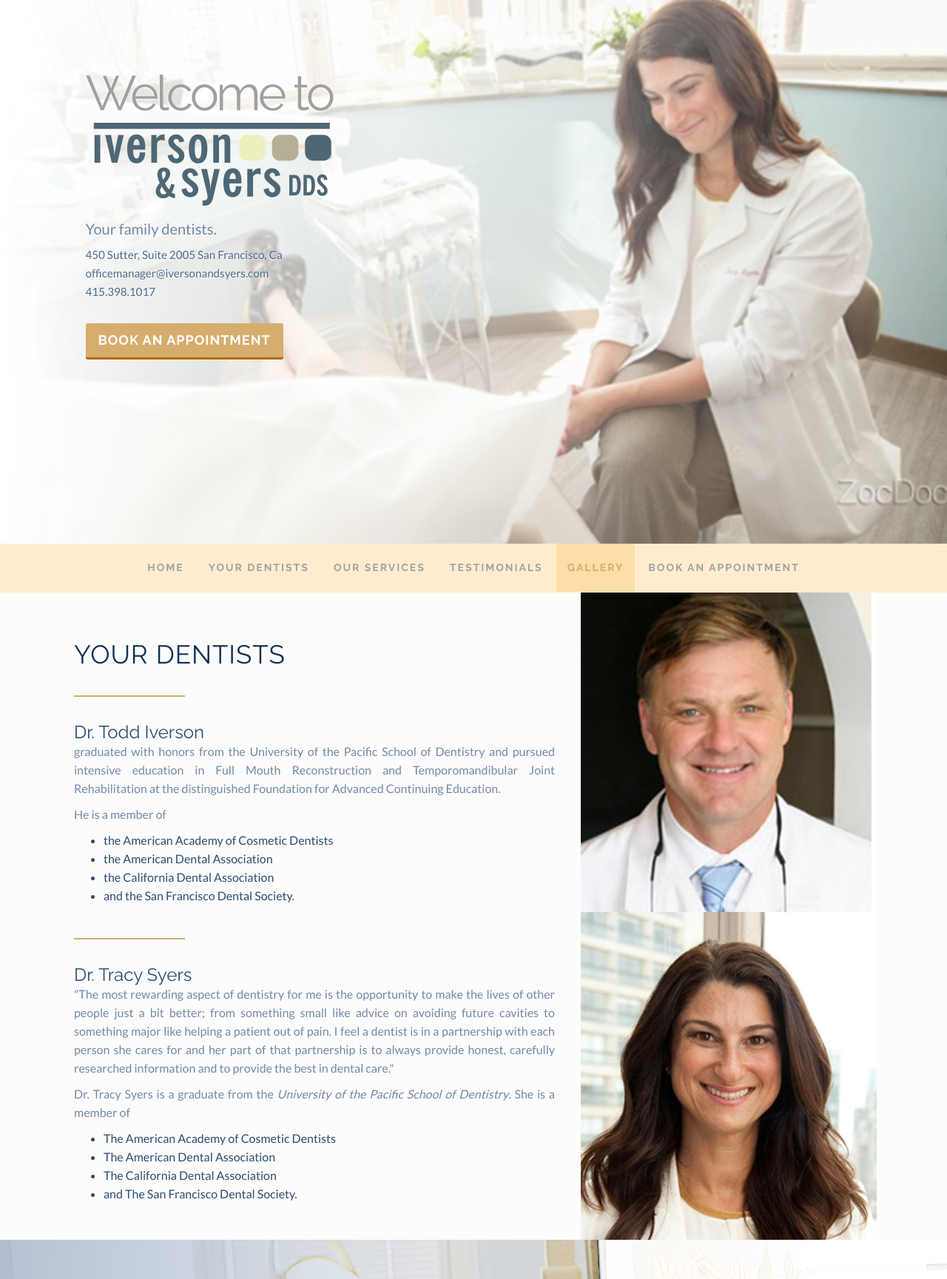
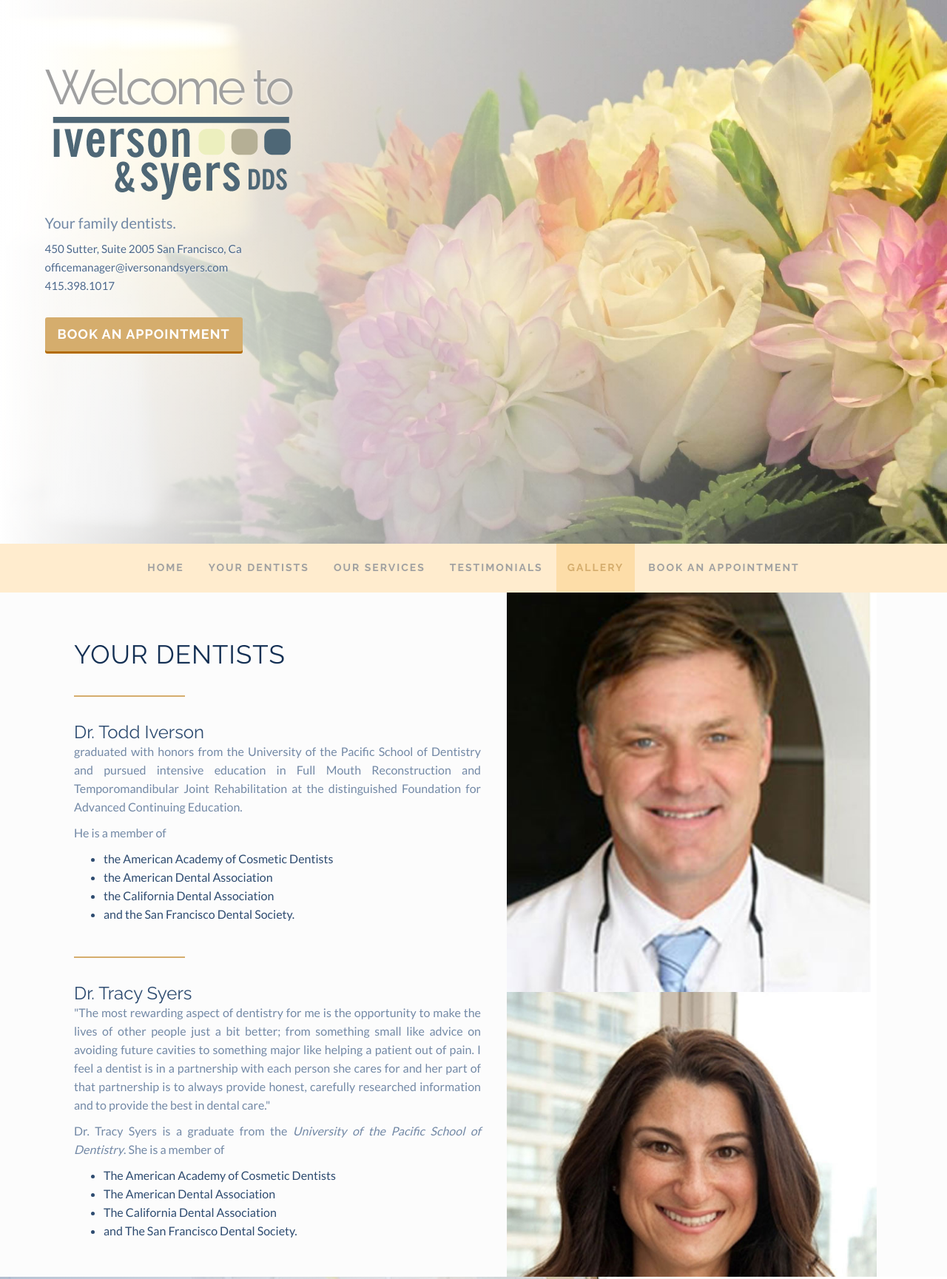
Before and after one commit to Jackrabbitrocks/i-s, a plain HTML site: page index.html in a window 1280 px wide. Shown: the top 1729 px of the page at 74% size. Drawn offline with Linux system fonts and the light colour scheme; some packages are replaced by stand-ins of ours.

Commit message:
updated hero to add slider

```diff
--- a/assets/css/main.css
+++ b/assets/css/main.css
@@ -422,13 +422,46 @@ header.hero {
   z-index: 5;
   width: 100%;
   height: 100%;
+  /*background-image: url('../images/bg-hero.jpg');
+  background-repeat: no-repeat;
+  background-position: center bottom;
+  -webkit-background-size: cover;
+  -moz-background-size: cover;
+  background-size: cover;
+  -o-background-size: cover;*/
+}
+
+.hero-slide-1{
   background-image: url('../images/bg-hero.jpg');
+}
+
+.hero-slide-2{
+  background-image: url('../images/hero/bg-hero-2.jpg');
+}
+
+.hero-slide-3{
+  background-image: url('../images/hero/bg-hero-3.jpg');
+}
+
+.hero-slide-4{
+  background-image: url('../images/hero/bg-hero-4.jpg');
+}
+
+.hero-slides .item{
   background-repeat: no-repeat;
   background-position: center bottom;
   -webkit-background-size: cover;
   -moz-background-size: cover;
   background-size: cover;
   -o-background-size: cover;
+}
+
+.flexslider.heroslider{
+  border: none;
+}
+
+.flexslider.heroslider, .heroslider .flex-viewport, .hero-slides, .hero-slides .item{
+  height: 100%;
 }
 
 @media (max-width: 991px) {
--- a/assets/js/main.js
+++ b/assets/js/main.js
@@ -224,6 +224,21 @@ $(function(){
         if ($.fn.flexslider){
             var references = $('.flexslider.references');
             var gallery = $('.flexslider.gallery');
+            var hero = $('.flexslider.heroslider');
+
+            hero.flexslider({
+                selector: ".hero-slides > .item",
+                // manualControls: ".flex-control-nav li",
+                directionNav : false,
+                slideshowSpeed: 5000,
+                controlNav: false,
+                animation: "slide",
+                after: function(slider){
+                    if (!slider.playing) {
+                        slider.play();
+                    }
+                }
+            });
 
             references.flexslider({
                 selector: ".slides > .item",
@@ -250,7 +265,7 @@ $(function(){
                         slider.play();
                     }
                 }
-            })
+            });
         }
     });
 
--- a/index.html
+++ b/index.html
@@ -54,8 +54,8 @@
         <header id="home" class="hero">
             <!-- <div class="pattern-overlay"></div> -->
 
-            <div id="parallax-1">
-                <div class="bcg skrollable skrollable-between" data-anchor-target="#parallax-1" data-center="background-position: 50% 0px;" data-top-bottom="background-position: 50% -100px;" data-bottom-top="background-position: 50% 100px;">
+            <div class="flexslider heroslider">
+                <div style="position:absolute; color:black;">
                     <div class="container">
                         <div class="hero-body row">
                             <div class="hero-text col-md-offset-1 col-md-12">
@@ -82,7 +82,13 @@
                     </div>
                     <!-- //.hero-body -->
                 </div>
-                <!-- //.bcg -->
+                <div class="hero-slides">
+                    <div class="item hero-slide-1"></div>
+                    <div class="item hero-slide-2"></div>
+                    <div class="item hero-slide-3"></div>
+                    <div class="item hero-slide-4"></div>
+                </div>
+
             </div>
             <!-- //.parallax -->
         </header>
@@ -151,7 +157,7 @@
             <div class="section-wrapper">
                 <div class="section-content container">
                     <div class="row">
-                        <div class="col-md-7 match-height col-md-offset-1">
+                        <div class="col-md-6 match-height col-md-offset-1">
 
                             <!-- PROFILE TEXT START -->
                             <div class="profile-text padding-right-yes">
@@ -216,8 +222,9 @@
                         </div>
                         <!-- //.col-md-7 -->
 
+
                         <!-- PROFILE PICTURE START -->
-                        <div class="col-md-4 hidden-xs hidden-sm match-height pp-wrapper">
+                        <div class="col-md-5 hidden-xs hidden-sm match-height pp-wrapper">
                             <div class="profile-picture style-one">
                                 <img src="assets/images/happyCouple-todd.jpg" alt="profile picture" class="img-responsive"/><img src="assets/images/happyCouple-tracy.jpg" alt="profile picture" class="img-responsive"/>
                             </div>
@@ -814,7 +821,7 @@
         <!-- MAP START -->
         <div id="map">
             <div class="address">
-                <h4>450 Sutter Street, Suite 2005</h4>
+                <h4>450 Sutter Street, Suite 2005 | officemanager@iversonandsyers.com | 415.398.1017</h4>
             </div>
             <!-- //.address -->
 
```
Also changed, not shown: assets/css/full-slider.css (added, +31 -0 lines), assets/images/hero/bg-hero-2.jpg (added), assets/images/hero/bg-hero-3.jpg (added), assets/images/hero/bg-hero-4.jpg (added). Lines whose indentation alone changed are shown as unchanged.
